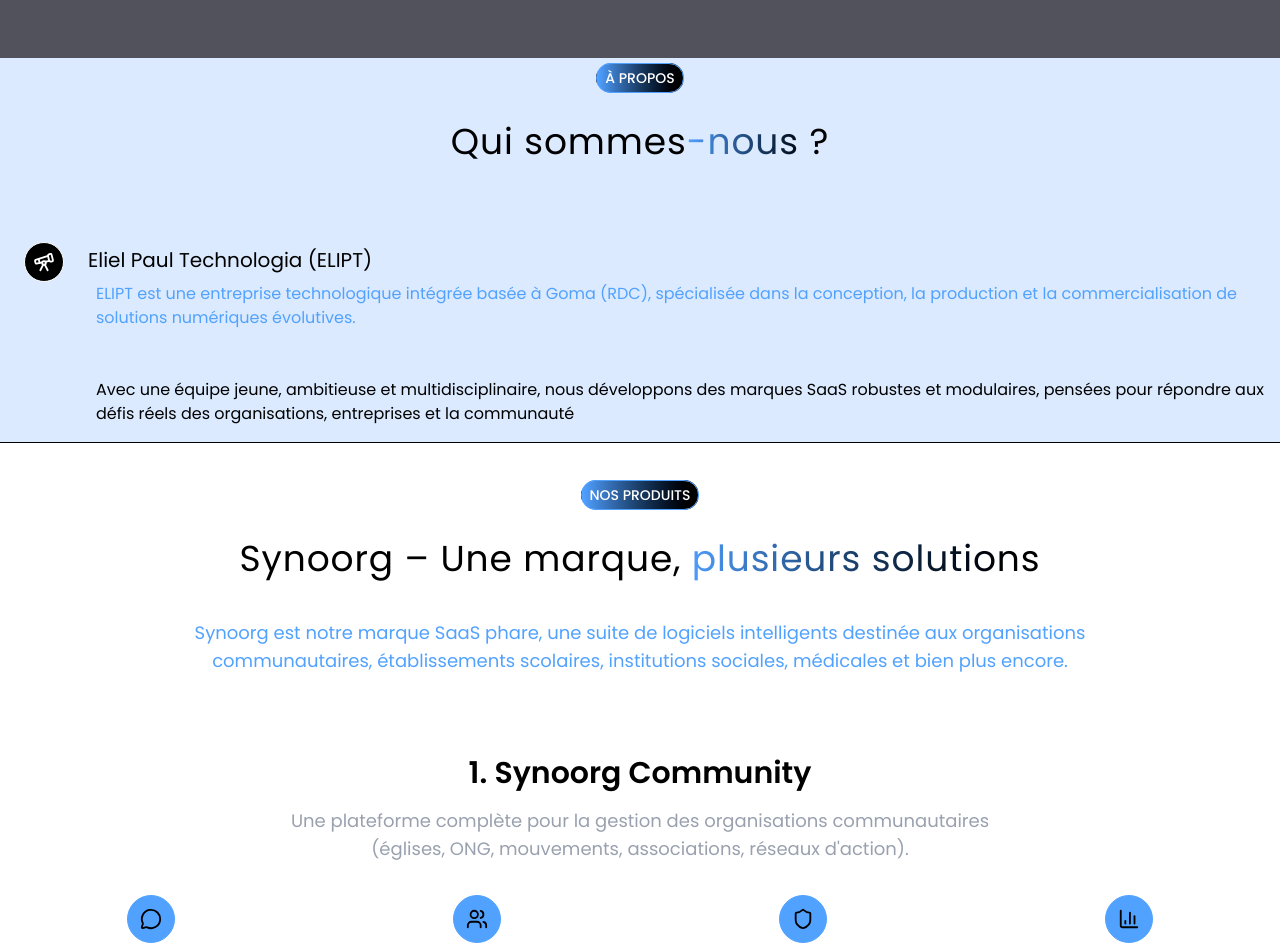
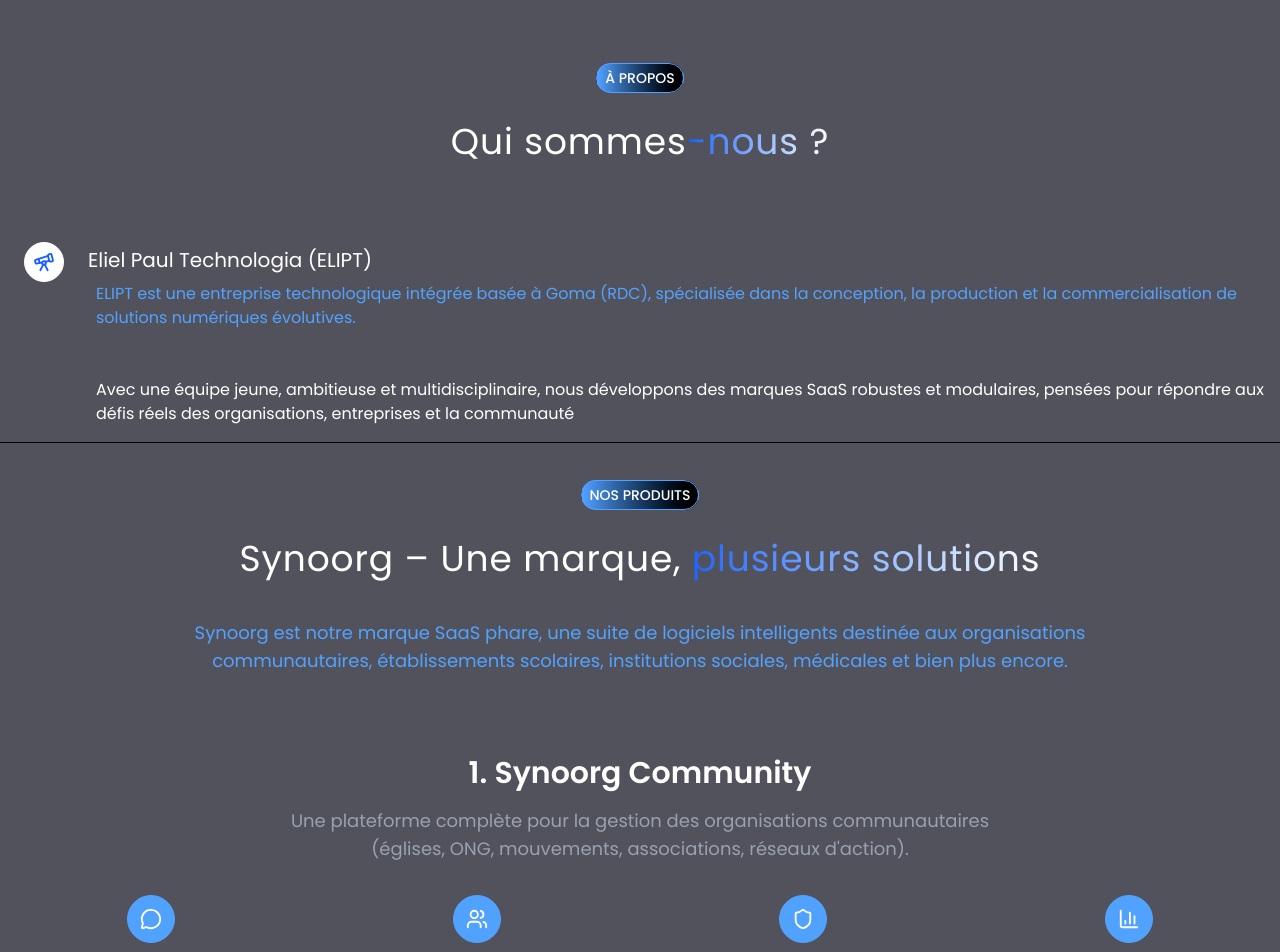
Before and after one commit to PierreKas/elipt, a React (Vite) app: page / in a window 1280 px wide. Shown: the part 1000-1952 px from the top of the page. Built offline with nearby package versions, Linux system fonts and the light colour scheme.

Commit message:
theme mobile

```diff
--- a/src/components/AboutSection.jsx
+++ b/src/components/AboutSection.jsx
@@ -1,51 +1,44 @@
-import React from "react";
+import React, { useEffect, useState } from "react";
 import { features } from "../constants/index.jsx";
 const AboutSection = () => {
-  // return (
-  //   <div className="relative mt-2 border-b border-neutral-800 min-h-[250px]">
-  //     <div className="text-center">
-  //       <span className="bg-neutral-900 text-orange-500 rounded-full  text-sm font-medium px-2 py-1 uppercase">
-  //         à propos
-  //       </span>
-  //       <h2 className="text-xl sm:text-3xl lg:text-4xl mt-4 lg:mt-8 tracking-wide">
-  //         Qui sommes
-  //         <span className="bg-gradient-to-r from-orange-500 to-red-800 text-transparent bg-clip-text">
-  //           {""}
-  //           -nous ?
-  //         </span>
-  //       </h2>
-  //     </div>
-  //     <div className="flex flex-wrap mt-10 lg:mt-20">
-  //       {features.map((feature, index) => (
-  //         <div key={index} className="w-full">
-  //           <div className="flex">
-  //             <div className="flex mx-6 h-10 p-2 w-10 bg-neutral-900 text-orange-700 justify-center items-center rounded-full">
-  //               {feature.icon}
-  //             </div>
-  //             <div>
-  //               <h5 className="mt-1  text-xl">{feature.text}</h5>
-  //               <p className="text-md p-2 mb-8 text-neutral-500">
-  //                 {feature.description}
-  //               </p>
-  //               <p className="text-md p-2  text-neutral-500">
-  //                 {feature.description2}
-  //               </p>
-  //             </div>
-  //           </div>
-  //         </div>
-  //       ))}
-  //     </div>
-  //   </div>
-  // );
+  const [theme, setTheme] = useState(
+    localStorage.getItem("currentTheme") === "light" ? "" : "dark"
+  );
+
+  useEffect(() => {
+    const savedTheme = localStorage.getItem("currentTheme");
+
+    if (savedTheme) {
+      setTheme(savedTheme);
+      console.log(`Theme fetched in hero section ${savedTheme}`);
+    } else {
+      console.log(`No theme saved ${savedTheme}`);
+    }
+  }, []);
+  useEffect(() => {
+    const handleThemeChange = (e) => {
+      setTheme(e.detail);
+      console.log(`Theme changed to: ${e.detail}`);
+    };
+
+    window.addEventListener("themeChanged", handleThemeChange);
+
+    return () => {
+      window.removeEventListener("themeChanged", handleThemeChange);
+    };
+  }, []);
   return (
-    <div className="relative py-2  bg-blue-100 border-b border-black min-h-[250px]">
+    <div
+      data-theme={`${theme === "dark" ? "dark" : ""}`}
+      className="relative py-2  bg-blue-100 border-b dark:bg-zinc-600 border-black min-h-[250px]"
+    >
       <div className="text-center">
         <span className="bg-gradient-to-r from-blue-400 to-black text-white rounded-full text-sm font-medium px-2 py-1 uppercase border border-blue-400">
           à propos
         </span>
-        <h2 className="text-xl sm:text-3xl lg:text-4xl mt-4 lg:mt-8 tracking-wide">
+        <h2 className="text-xl sm:text-3xl lg:text-4xl dark:text-white mt-4 lg:mt-8 tracking-wide">
           Qui sommes
-          <span className="bg-gradient-to-r from-blue-400 to-black text-transparent bg-clip-text">
+          <span className="dark:bg-gradient-to-r dark:from-blue-600 dark:to-white bg-gradient-to-r from-blue-400 to-black text-transparent bg-clip-text">
             {""}
             -nous ?
           </span>
@@ -55,15 +48,17 @@
         {features.map((feature, index) => (
           <div key={index} className="w-full">
             <div className="flex">
-              <div className="flex mx-6 h-10 p-2 w-10 bg-black text-white justify-center items-center rounded-full border border-white">
+              <div className="flex mx-6 h-10 p-2 w-10 bg-black dark:bg-white dark:text-blue-600 text-white justify-center items-center rounded-full border border-white">
                 {feature.icon}
               </div>
               <div>
-                <h5 className="mt-1 text-xl text-black">{feature.text}</h5>
+                <h5 className="mt-1 text-xl dark:text-white text-black">
+                  {feature.text}
+                </h5>
                 <p className="text-md p-2 mb-8 text-blue-400">
                   {feature.description}
                 </p>
-                <p className="text-md p-2 text-shadow-black">
+                <p className="text-md p-2 dark:text-white text-shadow-black">
                   {feature.description2}
                 </p>
               </div>
--- a/src/components/HeroSection.jsx
+++ b/src/components/HeroSection.jsx
@@ -54,7 +54,6 @@
   return (
     <div
       data-theme={`${theme === "dark" ? "dark" : ""}`}
-      // data-theme={`${theme}`}
       className="bg-blue-100 dark:bg-zinc-600"
     >
       <div className="flex py-6 lg:py-20 bg-blue-100 dark:bg-zinc-600  flex-col items-center px-4">
--- a/src/components/Navbar.jsx
+++ b/src/components/Navbar.jsx
@@ -105,9 +105,6 @@
                   </button>
                 </div>
               </div>
-              {/* <a href="#contacts" className="py-2 px-3 border rounded-md">
-                {" Contact"}
-              </a> */}
             </div>
             <div className="lg:hidden md:flex flex-col justify-end">
               <button onClick={toggleDrawer} className="text-blue-400">
@@ -130,17 +127,24 @@
                   </li>
                 ))}
               </ul>
-              {/* <div className="lg:hidden  justify-center space-x-12 items-center">
-                <a href="#" className="py-2 px-3 border rounded-md">
-                  {" Sign In"}
-                </a>
-                <a
-                  href="#"
-                  className="bg-gradient-to-r from-orange-500 to-orange-800 px-2 py-3 rounded-md"
-                >
-                  {"Create Account "}
-                </a>
-              </div> */}
+              <div className="lg:hidden  justify-center space-x-12 items-center">
+                <div>
+                  <div className="bg-zinc-100  dark:bg-zinc-600 rounded-xl">
+                    <button
+                      onClick={() => chooseLightMode()}
+                      className="bg-transparent hover:bg-zinc-200 p-3 dark:hover:bg-zinc-100/10 dark:text-white rounded-lg text-black"
+                    >
+                      <Sun />
+                    </button>
+                    <button
+                      onClick={() => chooseDarkMode()}
+                      className="bg-transparent hover:bg-zinc-200 p-3 dark:hover:bg-zinc-100/10 dark:text-white rounded-lg text-black"
+                    >
+                      <Moon />
+                    </button>
+                  </div>
+                </div>
+              </div>
             </div>
           )}
         </div>
--- a/src/components/Produits.jsx
+++ b/src/components/Produits.jsx
@@ -1,78 +1,45 @@
-import React from "react";
-import {
-  MessageCircle,
-  Users,
-  GraduationCap,
-  BarChart3,
-  Shield,
-  CreditCard,
-} from "lucide-react";
-
+import React, { useEffect, useState } from "react";
 import { products } from "../constants";
 
 function Produits() {
-  //   return (
-  //     <div className="relative mt-10 border-b border-neutral-800 min-h-[250]">
-  //       <div className="text-center">
-  //         <span className="bg-neutral-900 text-orange-500 rounded-full h06 text-sm font-medium px-2 py-1 uppercase">
-  //           Nos Produits
-  //         </span>
-  //         <h2 className="text-xl sm:text-3xl lg:text-4xl mt-4 lg:mt-8 tracking-wide">
-  //           Synoorg – Une marque,
-  //           <span className="bg-gradient-to-r from-orange-500 to-red-800 text-transparent bg-clip-text">
-  //             {" "}
-  //             plusieurs solutions
-  //           </span>
-  //         </h2>
-  //         <p className="mt-10 text-lg text-center text-neutral-500 max-w-4xl mx-auto">
-  //           Synoorg est notre marque SaaS phare, une suite de logiciels
-  //           intelligents destinée aux organisations communautaires, établissements
-  //           scolaires, institutions sociales, médicales et bien plus encore.
-  //         </p>
-  //       </div>
+  const [theme, setTheme] = useState(
+    localStorage.getItem("currentTheme") === "light" ? "" : "dark"
+  );
 
-  //       <div className="flex flex-col mt-10 lg:mt-20 space-y-16">
-  //         {products.map((product, productIndex) => (
-  //           <div key={product.id} className="w-full">
-  //             <div className="text-center mb-8">
-  //               <h3 className="text-2xl sm:text-3xl lg:text-4xl font-semibold">
-  //                 📌{product.id}. {product.name}
-  //               </h3>
-  //               <p className="mt-4 text-lg text-neutral-500 max-w-3xl mx-auto">
-  //                 {product.description}
-  //               </p>
-  //             </div>
+  useEffect(() => {
+    const savedTheme = localStorage.getItem("currentTheme");
 
-  //             <div className="grid grid-cols-1 sm:grid-cols-2 lg:grid-cols-4 gap-6">
-  //               {product.features.map((feature, featureIndex) => (
-  //                 <div
-  //                   key={featureIndex}
-  //                   className="flex flex-col items-center text-center"
-  //                 >
-  //                   <div className="flex mx-6 h-12 p-3 w-12 bg-neutral-900 text-orange-700 justify-center items-center rounded-full mb-4">
-  //                     {feature.icon}
-  //                   </div>
-  //                   <h5 className="text-lg font-medium mb-2">{feature.title}</h5>
-  //                   <p className="text-sm text-neutral-500 px-2">
-  //                     {feature.description}
-  //                   </p>
-  //                 </div>
-  //               ))}
-  //             </div>
-  //           </div>
-  //         ))}
-  //       </div>
-  //     </div>
-  //   );
+    if (savedTheme) {
+      setTheme(savedTheme);
+      console.log(`Theme fetched in hero section ${savedTheme}`);
+    } else {
+      console.log(`No theme saved ${savedTheme}`);
+    }
+  }, []);
+  useEffect(() => {
+    const handleThemeChange = (e) => {
+      setTheme(e.detail);
+      console.log(`Theme changed to: ${e.detail}`);
+    };
+
+    window.addEventListener("themeChanged", handleThemeChange);
+
+    return () => {
+      window.removeEventListener("themeChanged", handleThemeChange);
+    };
+  }, []);
   return (
-    <div className="relative mb-4 pb-8 mt-10 border-b border-blue-400 min-h-[250]">
+    <div
+      data-theme={`${theme === "dark" ? "dark" : ""}`}
+      className="relative mb-4 pb-8 dark:bg-zinc-600 mt-10 dark:mt-0 dark:py-10 border-b border-blue-400 min-h-[250]"
+    >
       <div className="text-center">
         <span className="bg-gradient-to-r from-blue-400 to-black text-white rounded-full text-sm font-medium px-2 py-1 uppercase border border-blue-400">
           Nos Produits
         </span>
-        <h2 className="text-xl sm:text-3xl lg:text-4xl mt-4 lg:mt-8 tracking-wide">
+        <h2 className="text-xl sm:text-3xl lg:text-4xl mt-4 dark:text-white lg:mt-8 tracking-wide">
           Synoorg – Une marque,
-          <span className="bg-gradient-to-r from-blue-400 to-black text-transparent bg-clip-text">
+          <span className="dark:bg-gradient-to-r dark:from-blue-600 dark:to-white bg-gradient-to-r from-blue-400 to-black text-transparent bg-clip-text">
             {" "}
             plusieurs solutions
           </span>
@@ -88,7 +55,7 @@
         {products.map((product, productIndex) => (
           <div key={product.id} className="w-full">
             <div className="text-center mb-8">
-              <h3 className="text-xl sm:text-2xl lg:text-3xl font-semibold text-black">
+              <h3 className="text-xl sm:text-2xl lg:text-3xl font-semibold dark:text-white text-black">
                 {product.id}. {product.name}
               </h3>
               <p className="mt-4 text-lg text-gray-400 max-w-3xl mx-auto">
@@ -102,10 +69,10 @@
                   key={featureIndex}
                   className="flex flex-col items-center text-center"
                 >
-                  <div className="flex mx-6 h-12 p-3 w-12 bg-blue-400 text-black justify-center items-center rounded-full mb-4 border border-blue-400">
+                  <div className="flex mx-6 h-12 p-3 w-12 bg-blue-400 dark:text-white text-black justify-center items-center rounded-full mb-4 border border-blue-400">
                     {feature.icon}
                   </div>
-                  <h5 className="text-lg font-medium mb-2 text-black">
+                  <h5 className="text-lg font-medium mb-2 dark:text-white text-black">
                     {feature.title}
                   </h5>
                   <p className="text-sm text-blue-400 px-2">
```
